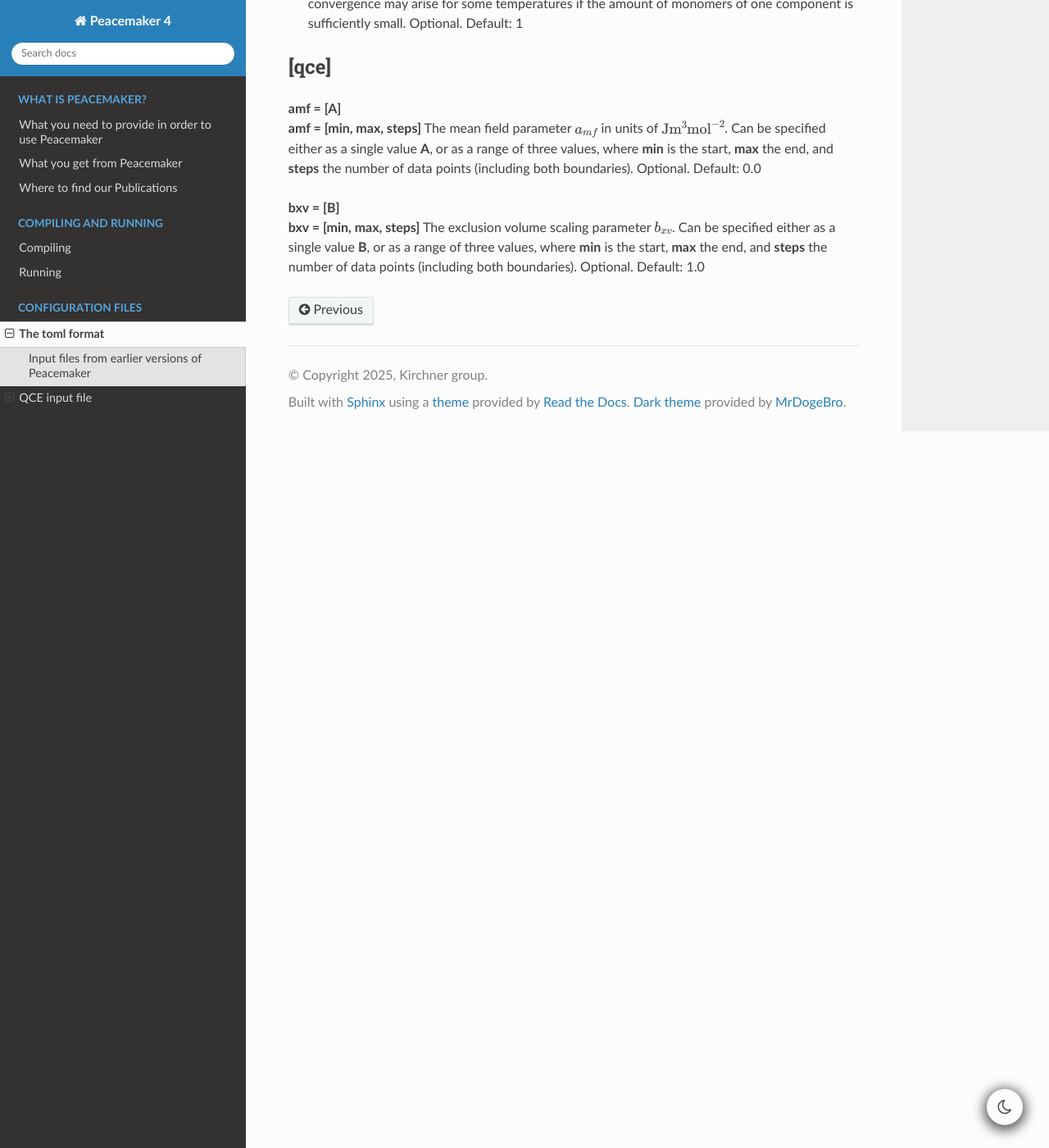
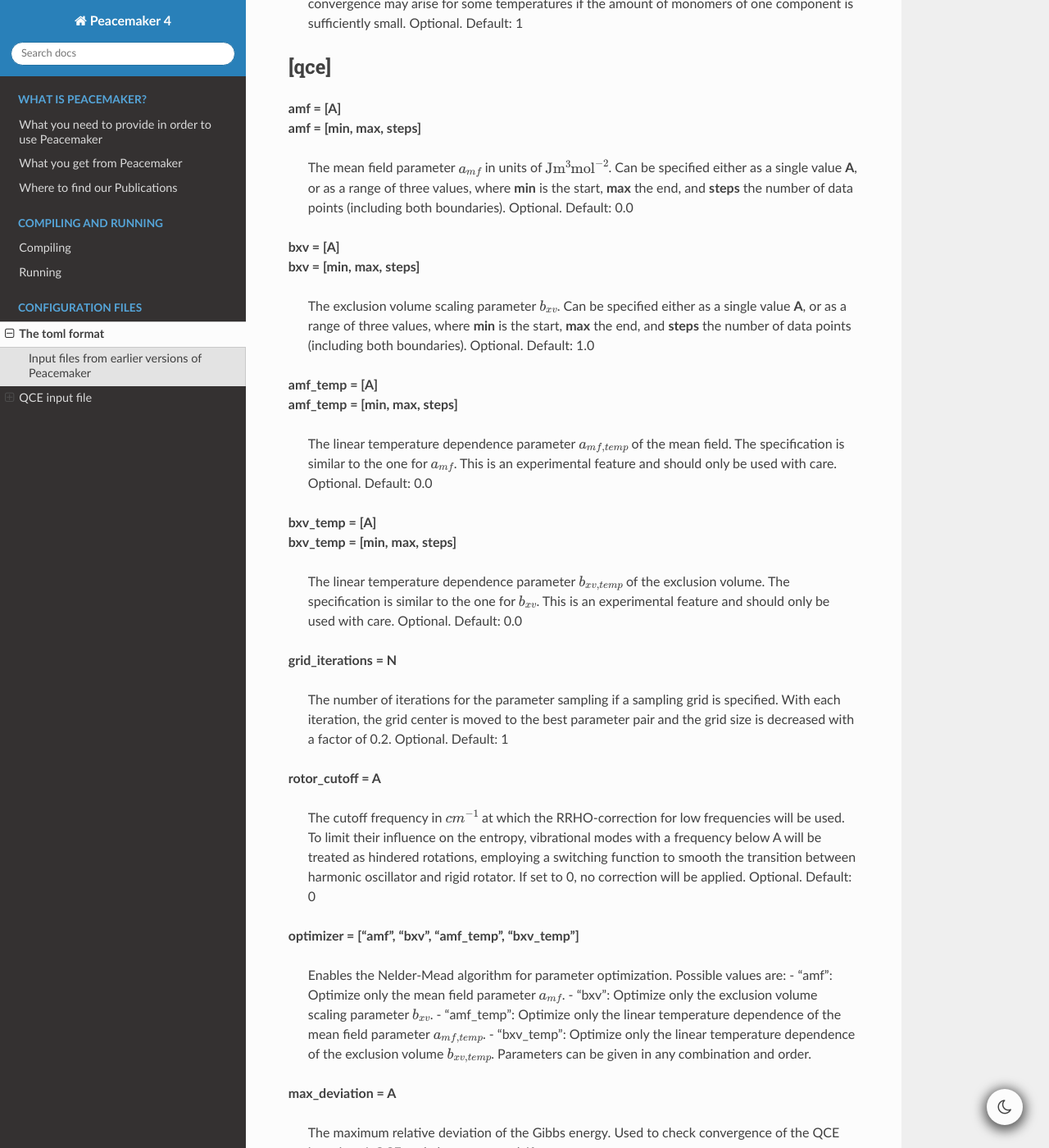
Before and after one commit to kirchners-manta/peacemaker4, a Sphinx documentation site: the page built from docs/source/03_configuration_files.rst, in a window 1280 px wide and 1400 px high, scrolled down 1475 px. Shown: the whole window at 82% size. Built offline with Sphinx 7.4.7 and the Read the Docs theme 3.1.0, drawn with Linux system fonts in a browser that asks for light colours; some of the changed text lies outside the part shown.

Commit message:
qce section - docs

```diff
--- a/docs/source/03_configuration_files.rst
+++ b/docs/source/03_configuration_files.rst
@@ -72,14 +72,87 @@ shown in the example above.
 ------------------------------
 | **amf = [A]**
 | **amf = [min, max, steps]**
+
     The mean field parameter :math:`a_{mf}` in units of :math:`\mathrm{J m^3 mol^{-2}}`.
     Can be specified either as a single value **A**, or as a range of three values, where **min** is the start,
     **max** the end, and **steps** the number of data points (including both boundaries).
     Optional. Default: 0.0
 
-| **bxv = [B]**
+| **bxv = [A]**
 | **bxv = [min, max, steps]**
+
     The exclusion volume scaling parameter :math:`b_{xv}`.
-    Can be specified either as a single value **B**, or as a range of three values, where **min** is the start,
+    Can be specified either as a single value **A**, or as a range of three values, where **min** is the start,
     **max** the end, and **steps** the number of data points (including both boundaries).
     Optional. Default: 1.0
+
+| **amf_temp = [A]**
+| **amf_temp = [min, max, steps]**
+
+    The linear temperature dependence parameter :math:`a_{mf,temp}` of the mean field.
+    The specification is similar to the one for :math:`a_{mf}`.
+    This is an experimental feature and should only be used with care.
+    Optional. Default: 0.0
+
+| **bxv_temp = [A]**
+| **bxv_temp = [min, max, steps]**
+
+    The linear temperature dependence parameter :math:`b_{xv,temp}` of the exclusion volume.
+    The specification is similar to the one for :math:`b_{xv}`.
+    This is an experimental feature and should only be used with care.
+    Optional. Default: 0.0
+
+| **grid_iterations = N**
+
+    The number of iterations for the parameter sampling if a sampling grid is specified.
+    With each iteration, the grid center is moved to the best parameter pair and the grid size is decreased
+    with a factor of 0.2.
+    Optional. Default: 1
+
+| **rotor_cutoff = A**
+
+    The cutoff frequency in :math:`cm^{-1}` at which the RRHO-correction for low frequencies will be used.
+    To limit their influence on the entropy, vibrational modes with a frequency below A will be treated as
+    hindered rotations, employing a switching function to smooth the transition between harmonic oscillator
+    and rigid rotator. If set to 0, no correction will be applied.
+    Optional. Default: 0
+
+| **optimizer = ["amf", "bxv", "amf_temp", "bxv_temp"]**
+
+    Enables the Nelder-Mead algorithm for parameter optimization.
+    Possible values are:
+    - "amf": Optimize only the mean field parameter :math:`a_{mf}`.
+    - "bxv": Optimize only the exclusion volume scaling parameter :math:`b_{xv}`.
+    - "amf_temp": Optimize only the linear temperature dependence of the mean field parameter :math:`a_{mf,temp}`.
+    - "bxv_temp": Optimize only the linear temperature dependence of the exclusion volume :math:`b_{xv,temp}`.
+    Parameters can be given in any combination and order.
+
+| **max_deviation = A**
+
+    The maximum relative deviation of the Gibbs energy.
+    Used to check convergence of the QCE iteration.
+    A QCE cycle has converged, if
+
+    .. math::
+        \frac{|G_{i} - G_{i-1}|}{|G_{i-1}|} < A .
+
+    where :math:`G_i` is the Gibbs energy of the i-th iteration.
+    Optional. Default: 1.0e-9
+
+| **volume_damping_factor = A**
+
+    The volume damping factor used to damp the initial volume guess if one of the polynomials did not converge.
+    Shall be between 0 and 1.
+    Damping is performed by :math:`\gamma_V = 1 \pm A`, depending on the mode of the temperature loop.
+    Optional. Default: 0.01
+
+| **qce_iterations = N**
+
+    The maximum number of iterations in a QCE cycle.
+    Optional. Default: 100
+
+| **newton_iterations = N**
+
+    The maximum number of iterations in the Newton-Raphson cycle used to solve the n d-dimensional population
+    polynomial equations
+    Optional. Default: 100
```
